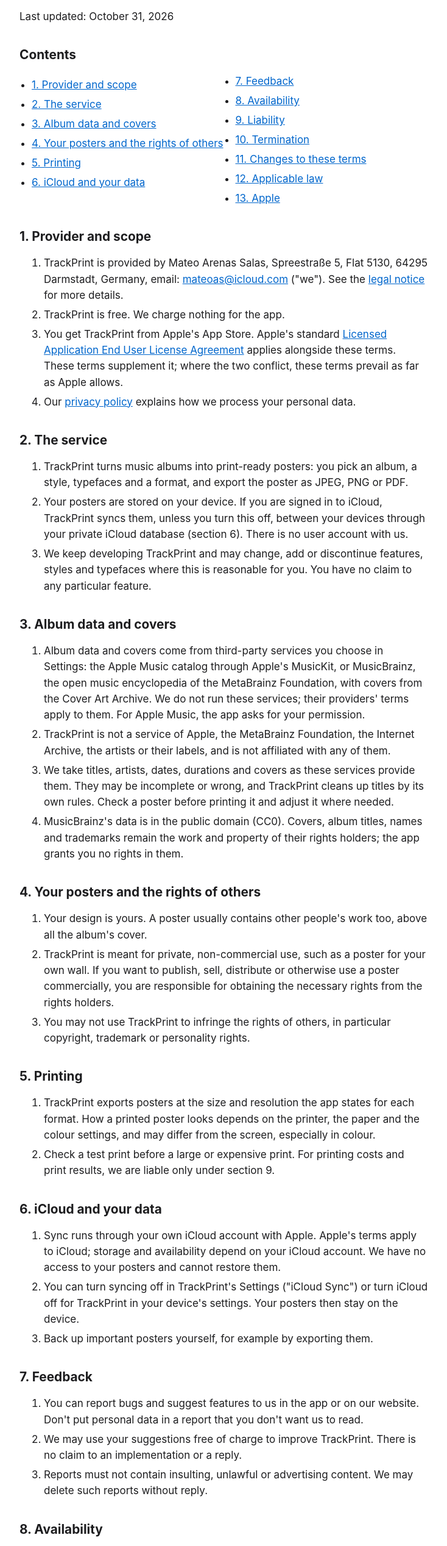
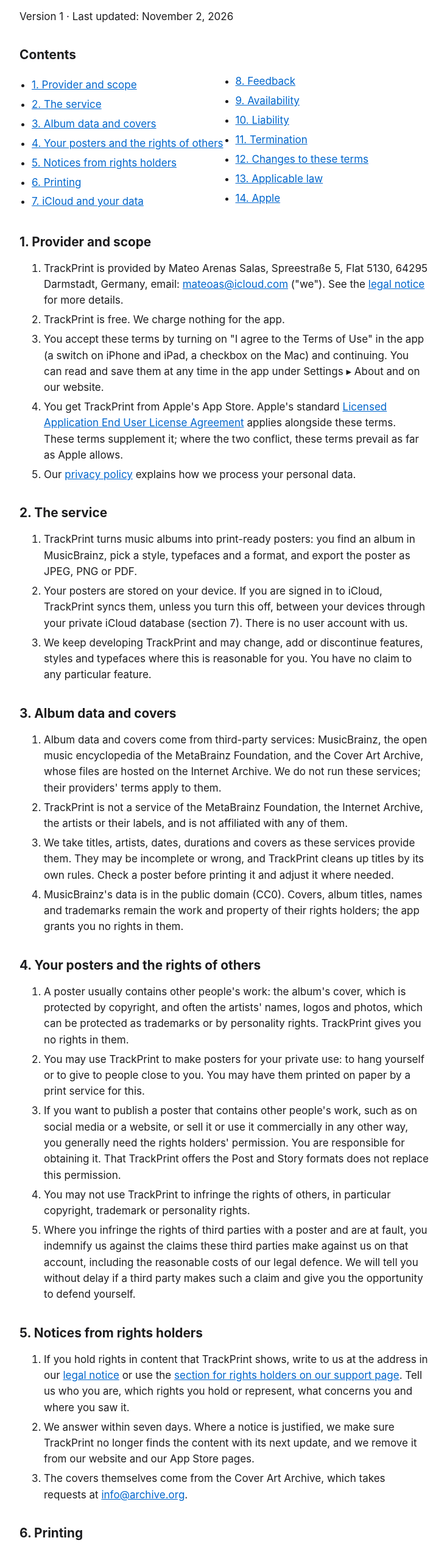
Before and after one commit to TrackPrint-Music-Posters/trackprint-legal-docs, a plain HTML site: page nutzungsbedingungen.en.html in a window 1280 px wide. Shown: the part 219-2754 px from the top of the page at 61% size, without its empty margins (272-1006 px from the left). Drawn offline with Linux system fonts and the light colour scheme.

Commit message:
[#] rewrite the terms of use for the in-app agreement and MusicBrainz

```diff
--- a/nutzungsbedingungen.en.html
+++ b/nutzungsbedingungen.en.html
@@ -13,94 +13,105 @@
 <!-- Edit the document text below in both languages together. -->
 <h1>Terms of Use</h1>
 <p>These terms of use govern the use of the TrackPrint app for iOS, iPadOS and macOS. The <a href="nutzungsbedingungen.de.html" lang="de">German version</a> is legally binding; this English version is for information only.</p>
-<p>Last updated: October 31, 2026</p>
+<p>Version 1 · Last updated: November 2, 2026</p>
 
 <h2>Contents</h2>
-<ul class="index"><li><a href="#t1">1. Provider and scope</a></li><li><a href="#t2">2. The service</a></li><li><a href="#t3">3. Album data and covers</a></li><li><a href="#t4">4. Your posters and the rights of others</a></li><li><a href="#t5">5. Printing</a></li><li><a href="#t6">6. iCloud and your data</a></li><li><a href="#t7">7. Feedback</a></li><li><a href="#t8">8. Availability</a></li><li><a href="#t9">9. Liability</a></li><li><a href="#t10">10. Termination</a></li><li><a href="#t11">11. Changes to these terms</a></li><li><a href="#t12">12. Applicable law</a></li><li><a href="#t13">13. Apple</a></li></ul>
+<ul class="index"><li><a href="#t1">1. Provider and scope</a></li><li><a href="#t2">2. The service</a></li><li><a href="#t3">3. Album data and covers</a></li><li><a href="#t4">4. Your posters and the rights of others</a></li><li><a href="#t5">5. Notices from rights holders</a></li><li><a href="#t6">6. Printing</a></li><li><a href="#t7">7. iCloud and your data</a></li><li><a href="#t8">8. Feedback</a></li><li><a href="#t9">9. Availability</a></li><li><a href="#t10">10. Liability</a></li><li><a href="#t11">11. Termination</a></li><li><a href="#t12">12. Changes to these terms</a></li><li><a href="#t13">13. Applicable law</a></li><li><a href="#t14">14. Apple</a></li></ul>
 
 <h2 id="t1">1. Provider and scope</h2>
 <ol>
 <li>TrackPrint is provided by Mateo Arenas Salas, Spreestraße 5, Flat 5130, 64295 Darmstadt, Germany, email: <a href="mailto:mateoas@icloud.com">mateoas@icloud.com</a> ("we"). See the <a href="impressum.en.html">legal notice</a> for more details.</li>
 <li>TrackPrint is free. We charge nothing for the app.</li>
+<li>You accept these terms by turning on "I agree to the Terms of Use" in the app (a switch on iPhone and iPad, a checkbox on the Mac) and continuing. You can read and save them at any time in the app under Settings ▸ About and on our website.</li>
 <li>You get TrackPrint from Apple's App Store. Apple's standard <a href="https://www.apple.com/legal/internet-services/itunes/dev/stdeula/" target="_blank">Licensed Application End User License Agreement</a> applies alongside these terms. These terms supplement it; where the two conflict, these terms prevail as far as Apple allows.</li>
 <li>Our <a href="datenschutzerklaerung.en.html">privacy policy</a> explains how we process your personal data.</li>
 </ol>
 
 <h2 id="t2">2. The service</h2>
 <ol>
-<li>TrackPrint turns music albums into print-ready posters: you pick an album, a style, typefaces and a format, and export the poster as JPEG, PNG or PDF.</li>
-<li>Your posters are stored on your device. If you are signed in to iCloud, TrackPrint syncs them, unless you turn this off, between your devices through your private iCloud database (section 6). There is no user account with us.</li>
+<li>TrackPrint turns music albums into print-ready posters: you find an album in MusicBrainz, pick a style, typefaces and a format, and export the poster as JPEG, PNG or PDF.</li>
+<li>Your posters are stored on your device. If you are signed in to iCloud, TrackPrint syncs them, unless you turn this off, between your devices through your private iCloud database (section 7). There is no user account with us.</li>
 <li>We keep developing TrackPrint and may change, add or discontinue features, styles and typefaces where this is reasonable for you. You have no claim to any particular feature.</li>
 </ol>
 
 <h2 id="t3">3. Album data and covers</h2>
 <ol>
-<li>Album data and covers come from third-party services you choose in Settings: the Apple Music catalog through Apple's MusicKit, or MusicBrainz, the open music encyclopedia of the MetaBrainz Foundation, with covers from the Cover Art Archive. We do not run these services; their providers' terms apply to them. For Apple Music, the app asks for your permission.</li>
-<li>TrackPrint is not a service of Apple, the MetaBrainz Foundation, the Internet Archive, the artists or their labels, and is not affiliated with any of them.</li>
+<li>Album data and covers come from third-party services: MusicBrainz, the open music encyclopedia of the MetaBrainz Foundation, and the Cover Art Archive, whose files are hosted on the Internet Archive. We do not run these services; their providers' terms apply to them.</li>
+<li>TrackPrint is not a service of the MetaBrainz Foundation, the Internet Archive, the artists or their labels, and is not affiliated with any of them.</li>
 <li>We take titles, artists, dates, durations and covers as these services provide them. They may be incomplete or wrong, and TrackPrint cleans up titles by its own rules. Check a poster before printing it and adjust it where needed.</li>
 <li>MusicBrainz's data is in the public domain (CC0). Covers, album titles, names and trademarks remain the work and property of their rights holders; the app grants you no rights in them.</li>
 </ol>
 
 <h2 id="t4">4. Your posters and the rights of others</h2>
 <ol>
-<li>Your design is yours. A poster usually contains other people's work too, above all the album's cover.</li>
-<li>TrackPrint is meant for private, non-commercial use, such as a poster for your own wall. If you want to publish, sell, distribute or otherwise use a poster commercially, you are responsible for obtaining the necessary rights from the rights holders.</li>
+<li>A poster usually contains other people's work: the album's cover, which is protected by copyright, and often the artists' names, logos and photos, which can be protected as trademarks or by personality rights. TrackPrint gives you no rights in them.</li>
+<li>You may use TrackPrint to make posters for your private use: to hang yourself or to give to people close to you. You may have them printed on paper by a print service for this.</li>
+<li>If you want to publish a poster that contains other people's work, such as on social media or a website, or sell it or use it commercially in any other way, you generally need the rights holders' permission. You are responsible for obtaining it. That TrackPrint offers the Post and Story formats does not replace this permission.</li>
 <li>You may not use TrackPrint to infringe the rights of others, in particular copyright, trademark or personality rights.</li>
+<li>Where you infringe the rights of third parties with a poster and are at fault, you indemnify us against the claims these third parties make against us on that account, including the reasonable costs of our legal defence. We will tell you without delay if a third party makes such a claim and give you the opportunity to defend yourself.</li>
 </ol>
 
-<h2 id="t5">5. Printing</h2>
+<h2 id="t5">5. Notices from rights holders</h2>
+<ol>
+<li>If you hold rights in content that TrackPrint shows, write to us at the address in our <a href="impressum.en.html">legal notice</a> or use the <a href="https://trackprint-music-posters.github.io/trackprint-webpage/support.html#rights" target="_blank">section for rights holders on our support page</a>. Tell us who you are, which rights you hold or represent, what concerns you and where you saw it.</li>
+<li>We answer within seven days. Where a notice is justified, we make sure TrackPrint no longer finds the content with its next update, and we remove it from our website and our App Store pages.</li>
+<li>The covers themselves come from the Cover Art Archive, which takes requests at <a href="mailto:info@archive.org">info@archive.org</a>.</li>
+</ol>
+
+<h2 id="t6">6. Printing</h2>
 <ol>
 <li>TrackPrint exports posters at the size and resolution the app states for each format. How a printed poster looks depends on the printer, the paper and the colour settings, and may differ from the screen, especially in colour.</li>
-<li>Check a test print before a large or expensive print. For printing costs and print results, we are liable only under section 9.</li>
+<li>Check a test print before a large or expensive print. For printing costs and print results, we are liable only under section 10.</li>
 </ol>
 
-<h2 id="t6">6. iCloud and your data</h2>
+<h2 id="t7">7. iCloud and your data</h2>
 <ol>
 <li>Sync runs through your own iCloud account with Apple. Apple's terms apply to iCloud; storage and availability depend on your iCloud account. We have no access to your posters and cannot restore them.</li>
 <li>You can turn syncing off in TrackPrint's Settings ("iCloud Sync") or turn iCloud off for TrackPrint in your device's settings. Your posters then stay on the device.</li>
 <li>Back up important posters yourself, for example by exporting them.</li>
 </ol>
 
-<h2 id="t7">7. Feedback</h2>
+<h2 id="t8">8. Feedback</h2>
 <ol>
 <li>You can report bugs and suggest features to us in the app or on our website. Don't put personal data in a report that you don't want us to read.</li>
 <li>We may use your suggestions free of charge to improve TrackPrint. There is no claim to an implementation or a reply.</li>
 <li>Reports must not contain insulting, unlawful or advertising content. We may delete such reports without reply.</li>
 </ol>
 
-<h2 id="t8">8. Availability</h2>
+<h2 id="t9">9. Availability</h2>
 <ol>
-<li>We try to keep TrackPrint free of errors, but we do not guarantee any particular availability. Finding albums and syncing depend on Apple, MusicBrainz, the Cover Art Archive and your internet connection and may not work at times. You can view, edit and export saved posters without a connection.</li>
+<li>We try to keep TrackPrint free of errors, but we do not guarantee any particular availability. Finding albums depends on MusicBrainz, the Cover Art Archive and your internet connection, and syncing on iCloud and your internet connection; either may not work at times. You can view, edit and export saved posters without a connection.</li>
 <li>If a third-party service changes or ends its offering, TrackPrint can no longer find albums there. Posters you have already saved stay.</li>
 </ol>
 
-<h2 id="t9">9. Liability</h2>
+<h2 id="t10">10. Liability</h2>
 <ol>
 <li>We provide TrackPrint free of charge. We are liable without limitation for intent and gross negligence, for damage arising from injury to life, body or health, for defects we fraudulently concealed, and under the German Product Liability Act.</li>
 <li>Otherwise our liability is excluded as far as the law allows. This applies in particular to data loss, wrong album data, print results and printing costs, and to claims of third parties arising from a use of your posters for which you are responsible under section 4.</li>
 <li>These rules also apply to the liability of the people who help us. Mandatory statutory liability, for example under the General Data Protection Regulation, is unaffected.</li>
 </ol>
 
-<h2 id="t10">10. Termination</h2>
+<h2 id="t11">11. Termination</h2>
 <ol>
 <li>You can stop using TrackPrint and delete the app at any time. This deletes the posters on that device; you remove their copy in iCloud in your iCloud settings.</li>
 <li>We may stop developing TrackPrint or remove the app from the App Store.</li>
 </ol>
 
-<h2 id="t11">11. Changes to these terms</h2>
+<h2 id="t12">12. Changes to these terms</h2>
 <ol>
 <li>We may change these terms for the future where there is a valid reason, such as new features, a change in the law or security, and the change does not unreasonably disadvantage you.</li>
-<li>We will point out significant changes in the app or on our website before they take effect. If you keep using TrackPrint after that, the changed terms apply.</li>
+<li>Before changes that affect your rights or duties apply to you, we ask you in the app to agree to them. If you do not want to agree, you can stop using TrackPrint; your posters stay on your device.</li>
+<li>We point out changes that are solely to your advantage or required by law in the app or on our website.</li>
 </ol>
 
-<h2 id="t12">12. Applicable law</h2>
+<h2 id="t13">13. Applicable law</h2>
 <ol>
 <li>The law of the Federal Republic of Germany applies, excluding the UN Convention on Contracts for the International Sale of Goods. If you are a consumer, this does not take away the protection of the mandatory provisions of the country where you habitually live.</li>
 <li>We are neither willing nor obliged to take part in dispute resolution proceedings before a consumer arbitration board.</li>
 <li>If any provision of these terms is invalid, the rest remain valid.</li>
 </ol>
 
-<h2 id="t13">13. Apple</h2>
+<h2 id="t14">14. Apple</h2>
 <ol>
 <li>These terms are between you and us only, not Apple Inc. We, not Apple, are responsible for TrackPrint and its content.</li>
 <li>Apple has no obligation to provide any maintenance or support for TrackPrint.</li>
```
Also changed, not shown: nutzungsbedingungen.de.html (+31 -20 lines), 1 other file.
